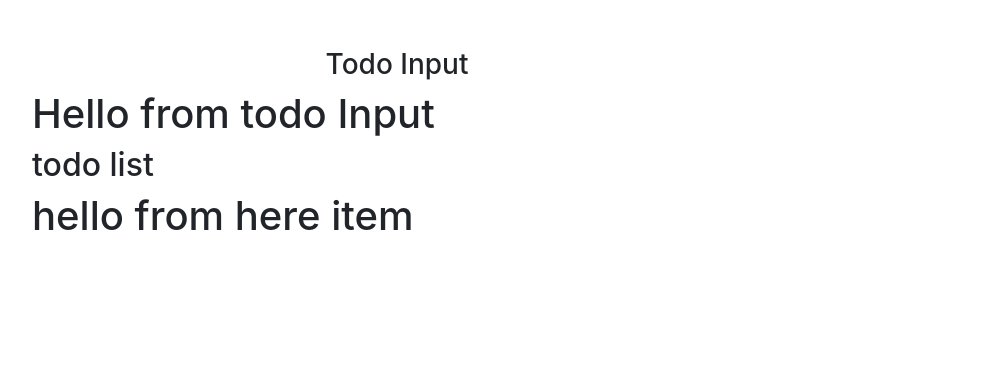
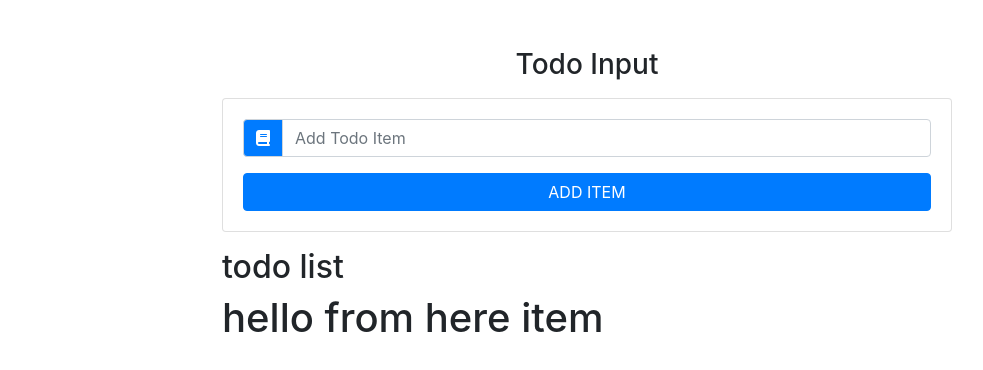
Before and after one commit to fkilld/react-todo-list, a React (Create React App) app: page / in a window 1280 px wide. Shown: the top 370 px of the page, without its empty margins (53-1036 px from the left). Built offline with nearby package versions, Linux system fonts and the light colour scheme.

Commit message:
imput Component

```diff
--- a/public/index.html
+++ b/public/index.html
@@ -14,6 +14,10 @@
     <link rel="manifest" href="%PUBLIC_URL%/manifest.json" />
 
     <title>Todo List</title>
+    <script
+      src="https://kit.fontawesome.com/2d2d42c074.js"
+      crossorigin="anonymous"
+    ></script>
   </head>
   <body>
     <noscript>You need to enable JavaScript to run this app.</noscript>
--- a/src/App.js
+++ b/src/App.js
@@ -3,7 +3,7 @@
 import 'bootstrap/dist/css/bootstrap.min.css'
 import TodoInput from './components/TodoInput'
 import TodoList from './components/TodoList'
-
+// showing vs-code github setup
 class App extends Component {
   state = {
     items: [
@@ -12,35 +12,34 @@
     ],
     id: uuid(),
     item: '',
-    editiItem: false,
+    editItem: false,
   }
-  handleChange = () => {
+  handleChange = (e) => {
     console.log('handle change')
   }
-  handleSubmit = () => {
-    console.log('handle submit')
+  handleSubmit = (e) => {
+    console.log('handle Submit')
   }
   clearList = () => {
-    console.log('clear list')
+    console.log('clear list ')
   }
   handleDelete = (id) => {
     console.log(`handle edit ${id}`)
   }
   handleEdit = (id) => {
-    console.log(`handle edit ${id}`)
+    console.log(`edit edit ${id}`)
   }
-
   render() {
     return (
       <div className='container'>
         <div className='row'>
-          <div className='col-10 max-auto col-md-8 mt-5'>
+          <div className='col-10 mx-auto col-md-8 mt-5'>
             <h3 className='text-capitalize text-center'>todo input</h3>
             <TodoInput
-              item={this.state.items}
+              item={this.state.item}
               handleChange={this.handleChange}
               handleSubmit={this.handleSubmit}
-              editiItem={this.state.editiItem}
+              editItem={this.state.editItem}
             />
             <TodoList
               items={this.state.items}
--- a/src/components/TodoInput.js
+++ b/src/components/TodoInput.js
@@ -2,6 +2,32 @@
 
 export default class TodoInput extends Component {
   render() {
-    return <h1>Hello from todo Input</h1>
+    const { item, handleChange, handleSubmit, editiItem } = this.props
+    return (
+      <div className={'card card-body my-3'}>
+        <form onSubmit={handleSubmit}>
+          <div className='input-group'>
+            <div className='input-group-prepend'>
+              <div className='input-group-text bg-primary text-white'>
+                <i className='fas fa-book' />
+              </div>
+            </div>
+            <input
+              type='text'
+              className='form-control text-capitalize'
+              placeholder='add todo item'
+              value={item}
+              onChange={handleChange}
+            />
+          </div>
+          <button
+            type='submit'
+            className='btn btn-block btn-primary mt-3 text-uppercase'
+          >
+            Add Item
+          </button>
+        </form>
+      </div>
+    )
   }
 }
```
Also changed, not shown: 1 other file (tests, documents, lock files or other folders).
